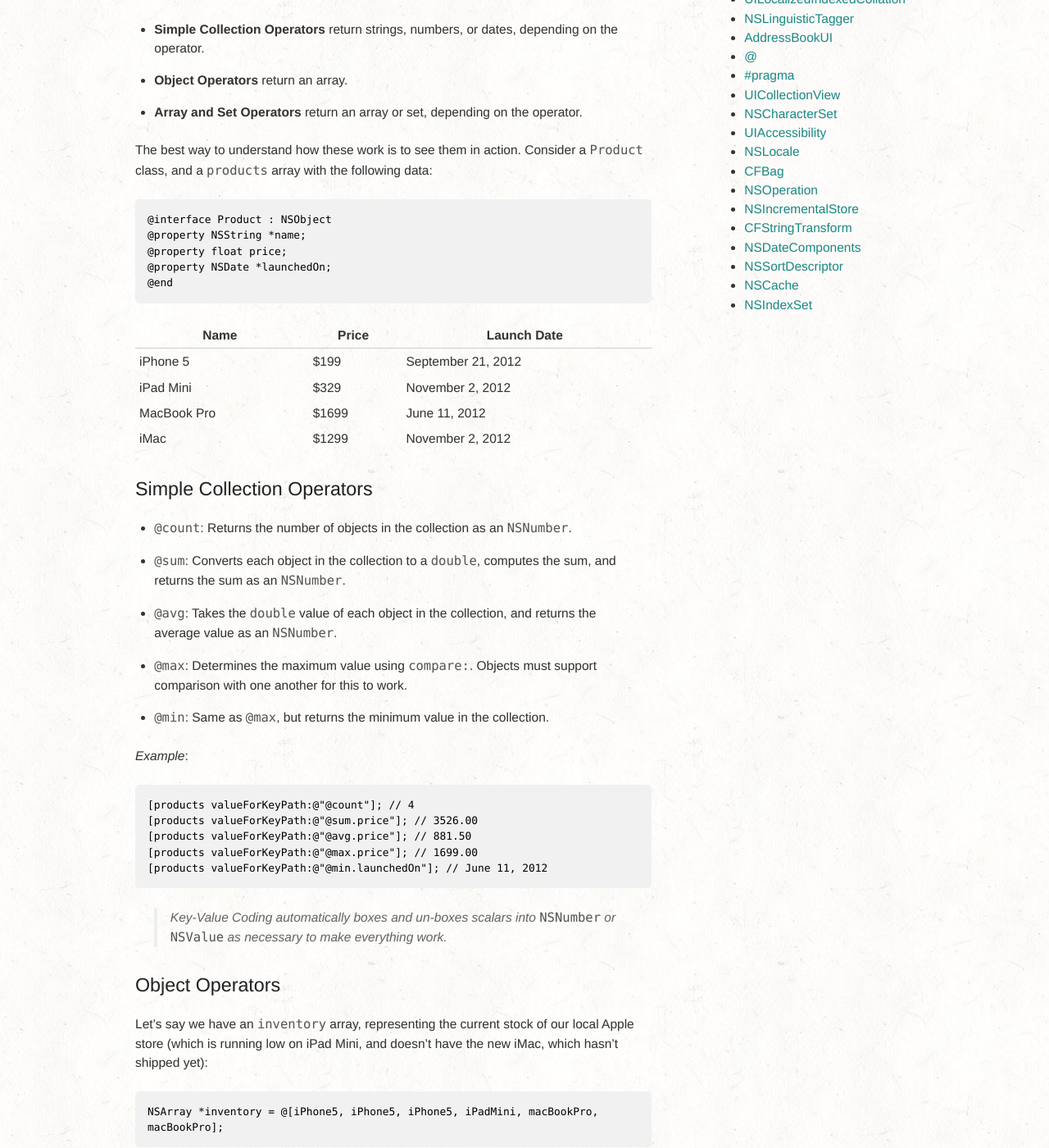
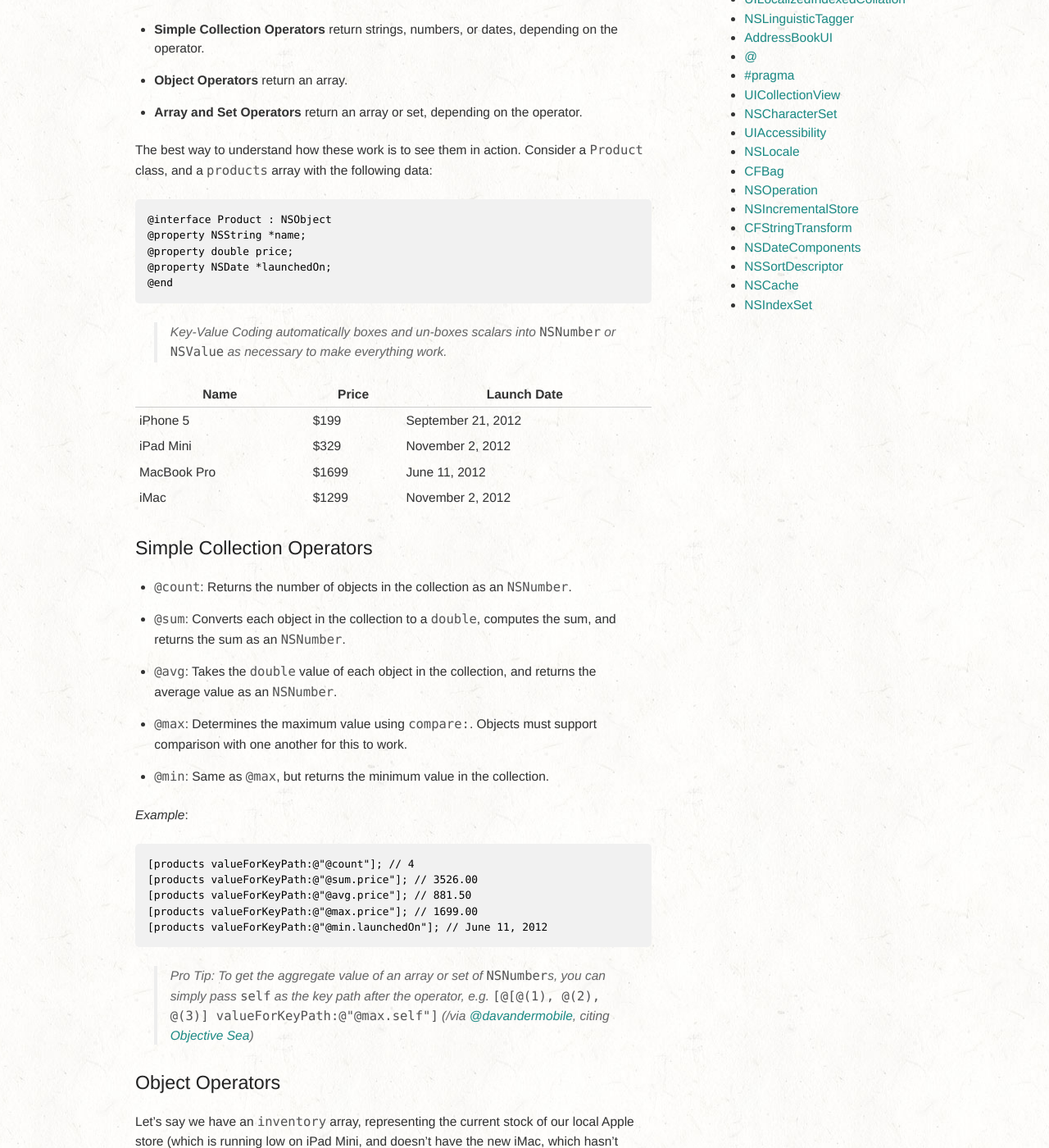
Before and after one commit to NSHipster/articles, a Jekyll site: the page built from _posts/2012-12-02-kvc-collection-operators.md, in a window 1280 px wide and 1400 px high, scrolled down 1083 px. Shown: the whole window at 82% size. Built offline with Jekyll 4.4.1, drawn with Linux system fonts in a browser that asks for light colours; a script that is not in the unit is left out; comment, search, counter and statistics services are not loaded.

Commit message:
Adding pro tip on using self key path for object operators with arrays (/thanks @davandermobile)

```diff
--- a/_posts/2012-12-02-kvc-collection-operators.md
+++ b/_posts/2012-12-02-kvc-collection-operators.md
@@ -40,9 +40,11 @@ The best way to understand how these work is to see them in action. Consider a `
 
     @interface Product : NSObject
     @property NSString *name;
-    @property float price;
+    @property double price;
     @property NSDate *launchedOn;
     @end
+
+> Key-Value Coding automatically boxes and un-boxes scalars into `NSNumber` or `NSValue` as necessary to make everything work.
 
 <table>
   <thead>
@@ -92,7 +94,7 @@ _Example_:
     [products valueForKeyPath:@"@max.price"]; // 1699.00
     [products valueForKeyPath:@"@min.launchedOn"]; // June 11, 2012
 
-> Key-Value Coding automatically boxes and un-boxes scalars into `NSNumber` or `NSValue` as necessary to make everything work.
+> Pro Tip: To get the aggregate value of an array or set of `NSNumber`s, you can simply pass `self` as the key path after the operator, e.g. `[@[@(1), @(2), @(3)] valueForKeyPath:@"@max.self"]` (/via [@davandermobile](http://twitter.com/davandermobile), citing [Objective Sea](http://objectivesea.tumblr.com/post/34552840247/max-value-nsset-kvc))
 
 ### Object Operators
 
```
